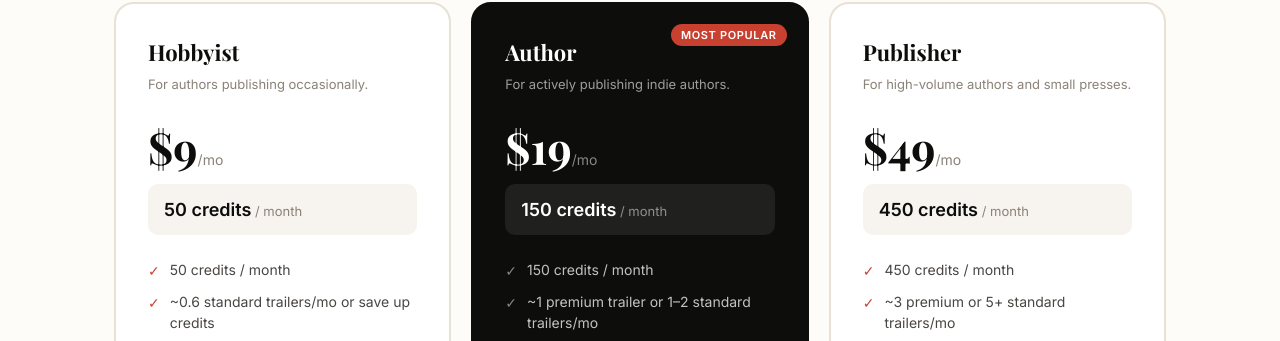
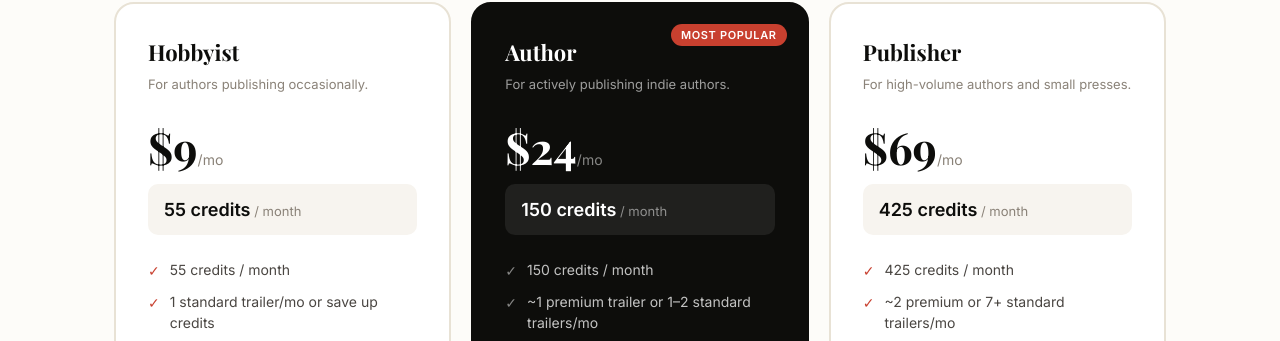
Before and after one commit to Dtyler92/Bookreel, a Next.js app: page /pricing in a window 1280 px wide. Shown: the part 459-800 px from the top of the page. Built offline with nearby package versions, Linux system fonts and the light colour scheme.

Commit message:
pricing: finalize credit counts — standard=55cr, hobbyist=55cr/$9, author=150cr/$24, publisher=425cr/$69

```diff
--- a/src/app/pricing/page.tsx
+++ b/src/app/pricing/page.tsx
@@ -6,7 +6,7 @@ import Link from 'next/link'
 type BillingPeriod = 'monthly' | 'yearly'
 
 // ── Credit economy ─────────────────────────────────────────────────────────────
-// Standard trailer  (Seedance Fast, 720p,  4 clips × 10s = 40s)  = 80 credits
+// Standard trailer  (Seedance Fast, 720p,  4 clips × 10s = 40s)  = 55 credits
 // Premium trailer   (Seedance 1080p,       7 clips × 10s = 70s)  = 150 credits
 // Audiobook add-on  (ElevenLabs full MS)                          = 50 credits  (coming soon)
 // Social Pack       (vertical cuts + quote cards)                 = 20 credits  (coming soon)
@@ -17,11 +17,11 @@ const PLANS = [
     name: 'Hobbyist',
     monthly: 9,
     yearly: 81,   // 3 months free — pay 9 months ($6.75/mo effective)
-    creditsPerMonth: 50,
+    creditsPerMonth: 55,
     description: 'For authors publishing occasionally.',
     features: [
-      '50 credits / month',
-      '~0.6 standard trailers/mo or save up credits',
+      '55 credits / month',
+      '1 standard trailer/mo or save up credits',
       'Access to all render types',
       'Credits roll over month to month',
       'Free TikTok vertical cut of every trailer',
@@ -33,8 +33,8 @@ const PLANS = [
   {
     id: 'author',
     name: 'Author',
-    monthly: 19,
-    yearly: 171,  // 3 months free — pay 9 months ($14.25/mo effective)
+    monthly: 24,
+    yearly: 216,  // 3 months free — pay 9 months ($18/mo effective)
     creditsPerMonth: 150,
     description: 'For actively publishing indie authors.',
     features: [
@@ -53,13 +53,13 @@ const PLANS = [
   {
     id: 'publisher',
     name: 'Publisher',
-    monthly: 49,
-    yearly: 441,  // 3 months free — pay 9 months ($36.75/mo effective)
-    creditsPerMonth: 450,
+    monthly: 69,
+    yearly: 621,  // 3 months free — pay 9 months ($51.75/mo effective)
+    creditsPerMonth: 425,
     description: 'For high-volume authors and small presses.',
     features: [
-      '450 credits / month',
-      '~3 premium or 5+ standard trailers/mo',
+      '425 credits / month',
+      '~2 premium or 7+ standard trailers/mo',
       'Access to all render types',
       'Credits roll over month to month',
       'Free TikTok vertical cut of every trailer',
@@ -82,7 +82,7 @@ const QUALITY_TIERS = [
   {
     name: 'Standard',
     resolution: '720p',
-    credits: 80,
+    credits: 55,
     runtime: '~40 seconds',
     clips: '4 clips × 10s',
     features: ['Seedance Fast video engine', '720p resolution', '1 character spoken line', 'Cinematic narration + music', 'Social-ready format'],
@@ -109,7 +109,7 @@ const FAQ = [
   },
   {
     q: 'Can I mix standard and premium renders?',
-    a: 'Yes — you choose per render. Have 300 credits? You could do 2 premium trailers (150 each), or 3 standard trailers (80 each), or mix and match however you like.',
+    a: 'Yes — you choose per render. Have 300 credits? You could do 2 premium trailers (150 each), or 5 standard trailers (55 each), or mix and match however you like.',
   },
   {
     q: 'What happens to my subscription credits if I cancel?',
--- a/src/components/author/BuyCreditsModal.tsx
+++ b/src/components/author/BuyCreditsModal.tsx
@@ -39,7 +39,7 @@ const PACKS: CreditPack[] = [
 
 // What each quality tier costs in credits
 const QUALITY_COSTS = {
-  standard: { credits: 80,  label: 'Standard',  resolution: '720p',  description: 'Great quality · 40s trailer · 4 cinematic clips' },
+  standard: { credits: 55,  label: 'Standard',  resolution: '720p',  description: '1 standard trailer · 480p · 40s' },
   premium:  { credits: 150, label: 'Premium',   resolution: '1080p', description: 'Full cinematic · 70s trailer · 7 clips · character voices' },
 }
 
@@ -106,7 +106,7 @@ export function BuyCreditsModal({ onClose, currentCredits = 0 }: { onClose: () =
             fontFamily: 'var(--font-inter), sans-serif', fontSize: '13px', color: '#5C5751',
           }}>
             <span>🎬</span>
-            <span>You have <strong>{currentCredits} credits</strong> · enough for {Math.floor(currentCredits / 150)} premium or {Math.floor(currentCredits / 80)} standard trailer{Math.floor(currentCredits / 80) !== 1 ? 's' : ''}</span>
+            <span>You have <strong>{currentCredits} credits</strong> · enough for {Math.floor(currentCredits / 150)} premium or {Math.floor(currentCredits / 55)} standard trailer{Math.floor(currentCredits / 55) !== 1 ? 's' : ''}</span>
           </div>
         )}
 
--- a/src/lib/credits.ts
+++ b/src/lib/credits.ts
@@ -18,7 +18,7 @@ export interface CreditState {
 // Standard: Seedance Fast (720p, 4 clips × 10s = 40s trailer)  — cheaper tier
 // Premium:  Seedance Standard (1080p, 7 clips × 10s = 70s trailer) — full quality
 export const CREDIT_COSTS = {
-  standard_trailer: 80,   // Seedance Fast 720p — ~$9 COGS at $0.19/cr
+  standard_trailer: 55,   // Seedance Fast 720p — ~$9 COGS at $0.19/cr
   premium_trailer:  150,  // Seedance Standard 1080p — ~$21 COGS at $0.19/cr
 } as const
 
@@ -31,9 +31,9 @@ export function creditCostForQuality(quality: QualityTier): number {
 // ── Monthly allotment per subscription plan ───────────────────────────────────
 // Plans: free | hobbyist | author | publisher
 export function monthlyAllotment(tier: string): number {
-  if (tier === 'publisher') return 450
+  if (tier === 'publisher') return 425
   if (tier === 'author')    return 150
-  if (tier === 'hobbyist')  return 50
+  if (tier === 'hobbyist')  return 55
   // free & legacy tiers
   return 0
 }
--- a/src/lib/tierGate.ts
+++ b/src/lib/tierGate.ts
@@ -2,20 +2,20 @@
 // As of Jun 2026: credit-based model. Quality is chosen per-render, not per-subscription.
 //
 // Credit costs:
-//   Standard trailer: 80 credits (Seedance Fast, 720p, 4 clips × 10s = 40s)
+//   Standard trailer: 55 credits (Seedance Fast, 720p, 4 clips × 10s = 40s)
 //   Premium trailer:  150 credits (Seedance Standard, 1080p, 7 clips × 10s = 70s)
 //
 // Monthly subscription allotments (see credits.ts for authoritative source):
-//   Hobbyist:  50 credits/mo
+//   Hobbyist:  55 credits/mo
 //   Author:    150 credits/mo
-//   Publisher: 450 credits/mo
+//   Publisher: 425 credits/mo
 
 export type QualityTier = 'standard' | 'premium'
 export type PlanName = 'free' | 'hobbyist' | 'author' | 'publisher' | 'pro' | 'basic' // legacy names kept
 
 // Credit cost per render quality
 export const CREDIT_COSTS: Record<QualityTier, number> = {
-  standard: 80,
+  standard: 55,
   premium:  150,
 }
 
```
